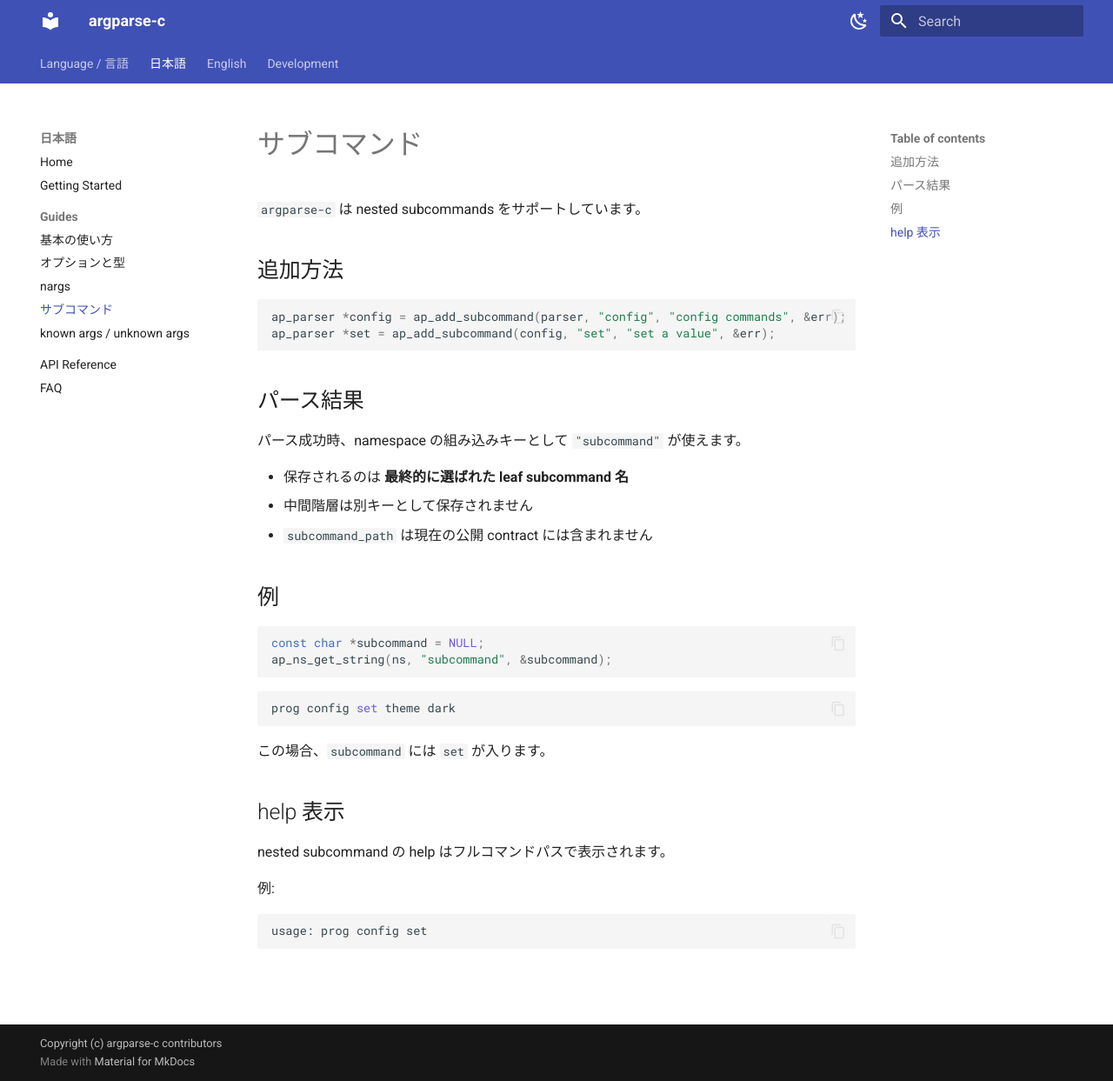
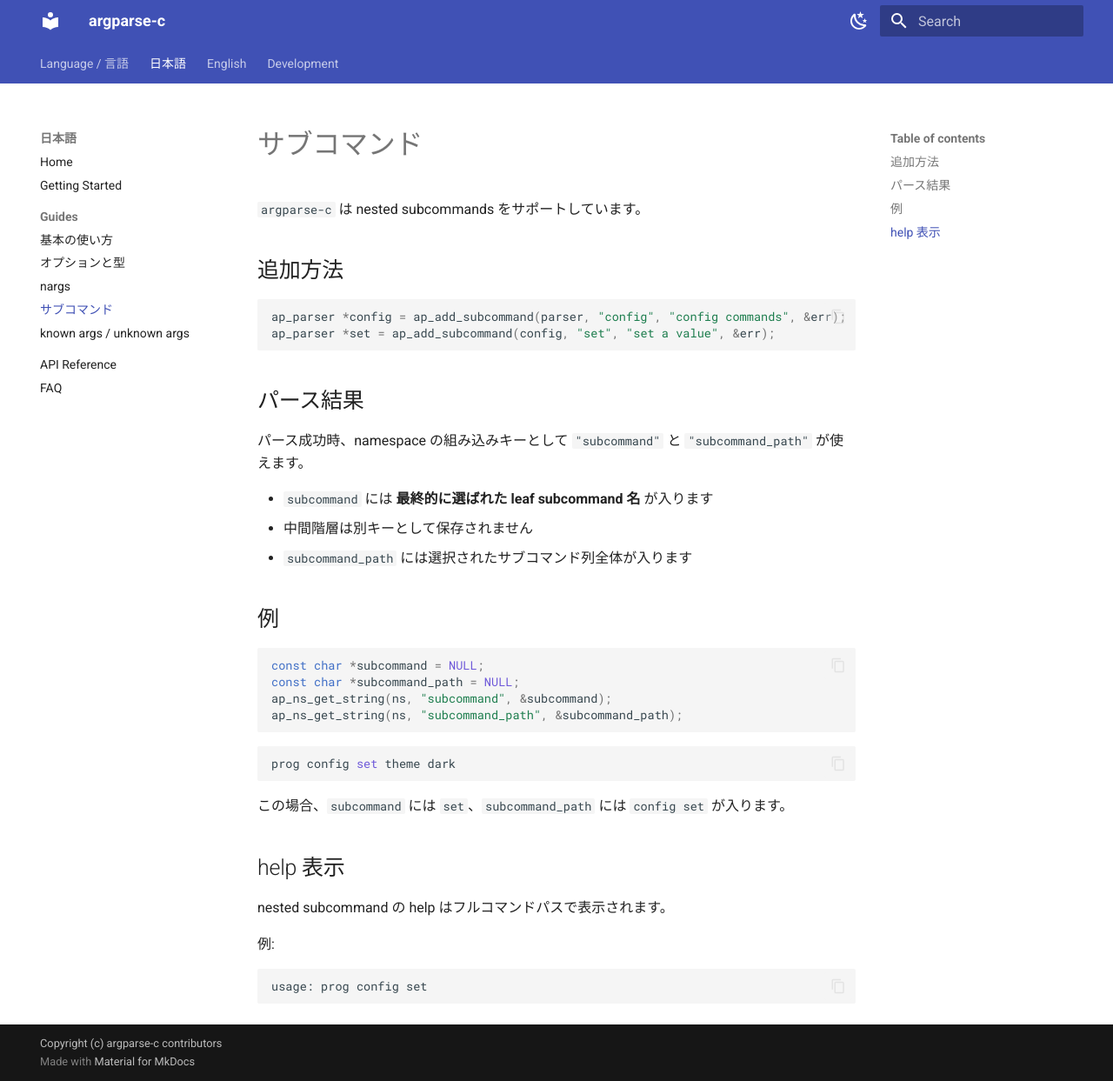
Before and after one commit to YoshihideShirai/argparse-c, an MkDocs documentation site: the page built from docs/ja/guides/subcommands.md, in a window 1280 px wide and 1243 px high. Shown: the whole window at 87% size. Built offline with MkDocs 1.6.1 and Material for MkDocs 9.7.7, drawn with Linux system fonts in a browser that asks for light colours.

Commit message:
docs: promote subcommand_path to public API

````diff
--- a/docs/ja/guides/subcommands.md
+++ b/docs/ja/guides/subcommands.md
@@ -11,24 +11,26 @@ ap_parser *set = ap_add_subcommand(config, "set", "set a value", &err);
 
 ## パース結果
 
-パース成功時、namespace の組み込みキーとして `"subcommand"` が使えます。
+パース成功時、namespace の組み込みキーとして `"subcommand"` と `"subcommand_path"` が使えます。
 
-- 保存されるのは **最終的に選ばれた leaf subcommand 名**
+- `subcommand` には **最終的に選ばれた leaf subcommand 名** が入ります
 - 中間階層は別キーとして保存されません
-- `subcommand_path` は現在の公開 contract には含まれません
+- `subcommand_path` には選択されたサブコマンド列全体が入ります
 
 ## 例
 
 ```c
 const char *subcommand = NULL;
+const char *subcommand_path = NULL;
 ap_ns_get_string(ns, "subcommand", &subcommand);
+ap_ns_get_string(ns, "subcommand_path", &subcommand_path);
 ```
 
 ```bash
 prog config set theme dark
 ```
 
-この場合、`subcommand` には `set` が入ります。
+この場合、`subcommand` には `set`、`subcommand_path` には `config set` が入ります。
 
 ## help 表示
 
````
Also changed, not shown: docs/api-spec.en.md (+1 -1 lines), docs/api-spec.ja.md (+1 -1 lines), docs/en/guides/subcommands.md (+6 -4 lines).
